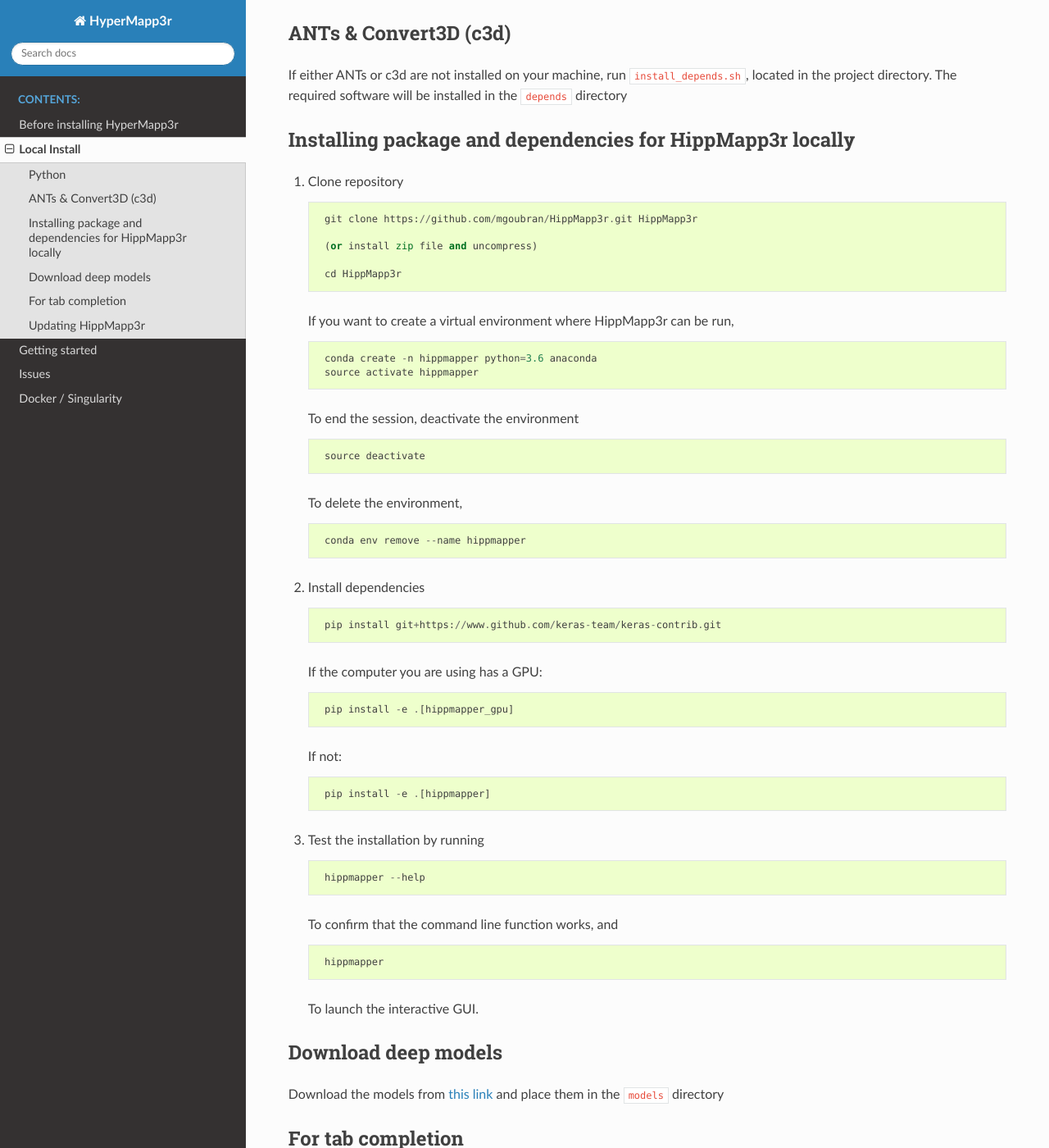
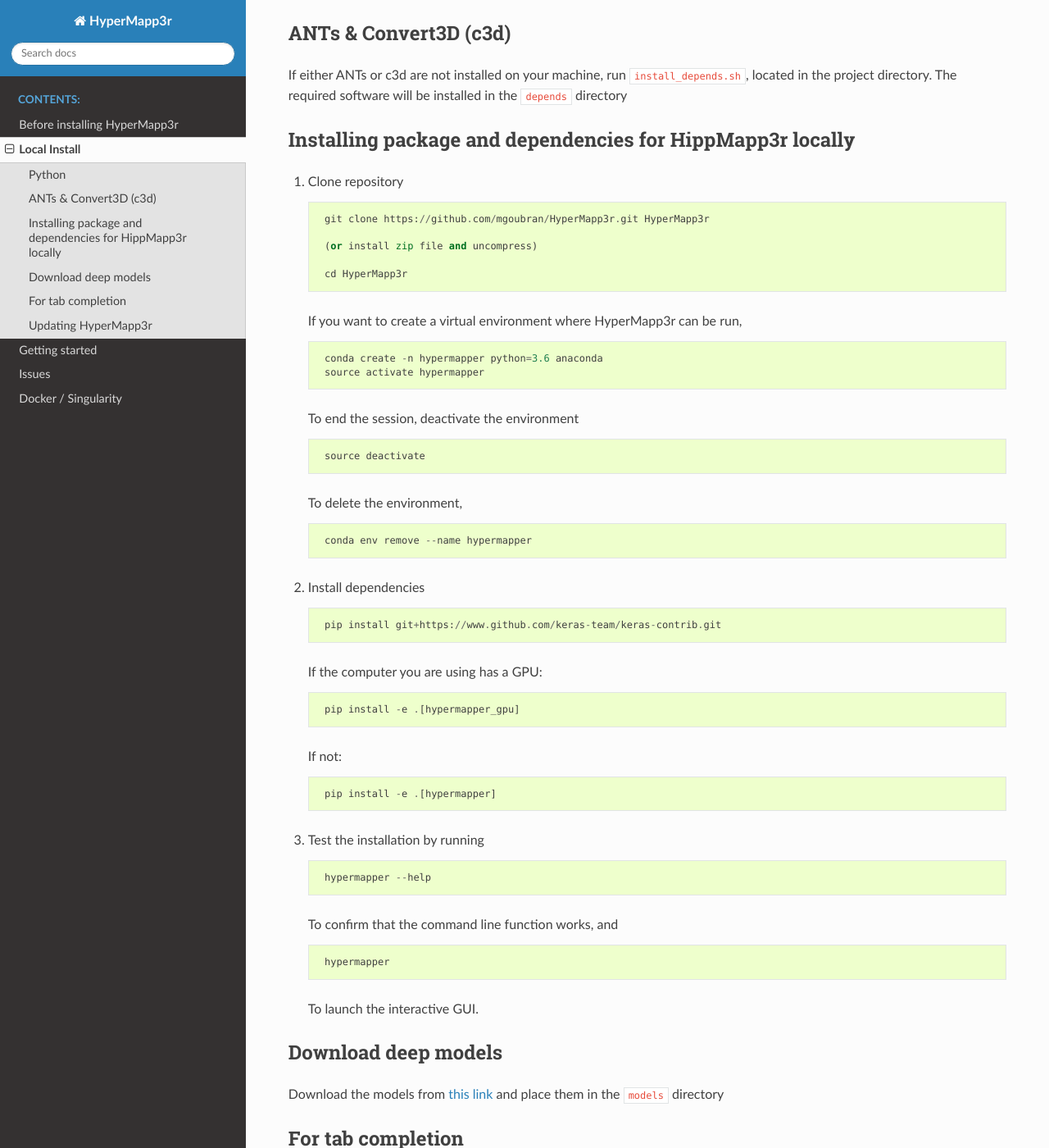
Before and after one commit to AICONSlab/HyperMapp3r, a Sphinx documentation site: the page built from docs/install.md, in a window 1280 px wide and 1400 px high, scrolled down 240 px. Shown: the whole window at 82% size. Built offline with Sphinx 7.4.7 and the Read the Docs theme 2.0.0, drawn with Linux system fonts in a browser that asks for light colours; pages that are not in the unit, such as notebooks, are missing from menus; some of the changed text lies outside the part shown.

Commit message:
Update install.md

```diff
--- a/docs/install.md
+++ b/docs/install.md
@@ -13,16 +13,16 @@
 
 1. Clone repository
 
-        git clone https://github.com/mgoubran/HippMapp3r.git HippMapp3r
+        git clone https://github.com/mgoubran/HyperMapp3r.git HyperMapp3r
 
         (or install zip file and uncompress)
 
-        cd HippMapp3r
+        cd HyperMapp3r
 
-    If you want to create a virtual environment where HippMapp3r can be run,
+    If you want to create a virtual environment where HyperMapp3r can be run,
 
-        conda create -n hippmapper python=3.6 anaconda
-        source activate hippmapper
+        conda create -n hypermapper python=3.6 anaconda
+        source activate hypermapper
 
     To end the session, deactivate the environment
 
@@ -30,7 +30,7 @@
 
     To delete the environment,
 
-        conda env remove --name hippmapper
+        conda env remove --name hypermapper
 
 2. Install dependencies
 
@@ -38,32 +38,32 @@
 
     If the computer you are using has a GPU:
 
-        pip install -e .[hippmapper_gpu]
+        pip install -e .[hypermapper_gpu]
 
     If not:
 
-        pip install -e .[hippmapper]
+        pip install -e .[hypermapper]
 
 3. Test the installation by running
 
-        hippmapper --help
+        hypermapper --help
 
    To confirm that the command line function works, and
 
-        hippmapper
+        hypermapper
 
    To launch the interactive GUI.
 
 ## Download deep models
 
-Download the models from [this link](https://drive.google.com/open?id=10aVCDurd_mcB49mJfwm658IZg33u0pd2) and place them in the `models` directory
+Download the models from [this link](https://drive.google.com/drive/folders/1QS3t01jMSJq6zAfjMDu1AzufplGjLODR) and place them in the `models` directory
 
 ## For tab completion
     pip3 install argcomplete
     activate-global-python-argcomplete
 
-## Updating HippMapp3r
-To update HippMapp3r, navigate to the directory where HippMapp3r was cloned and run
+## Updating HyperMapp3r
+To update HyperMapp3r, navigate to the directory where HyperMapp3r was cloned and run
 
     git pull
     pip install -e .[{option}] -process-dependency-links
```
